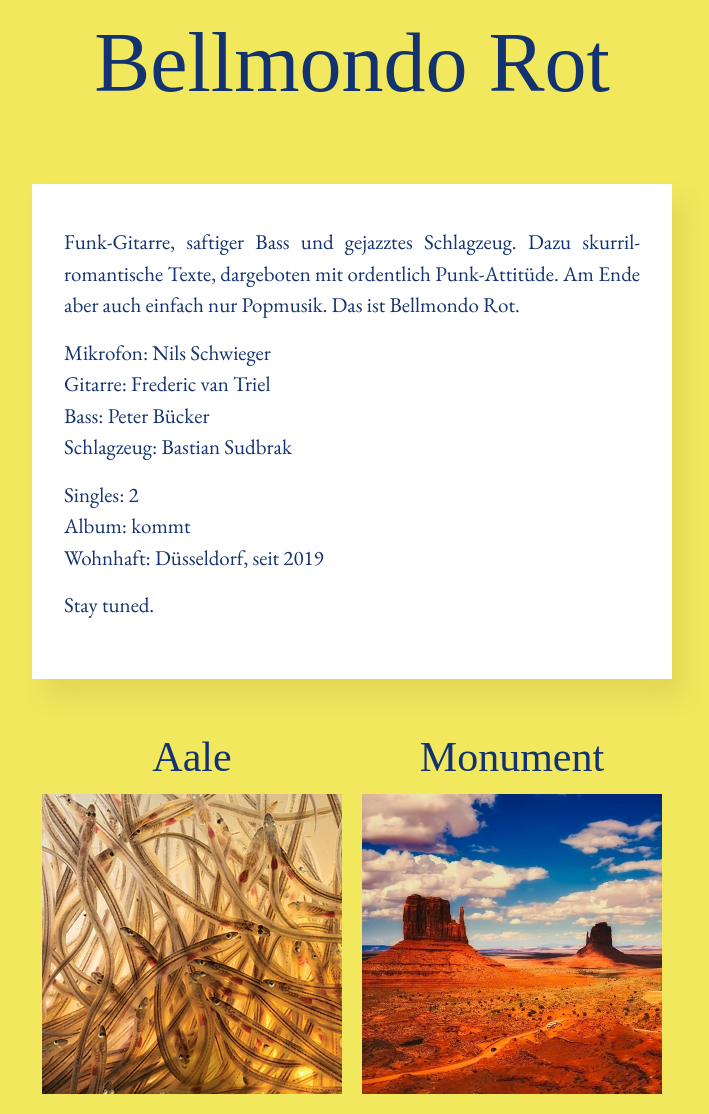
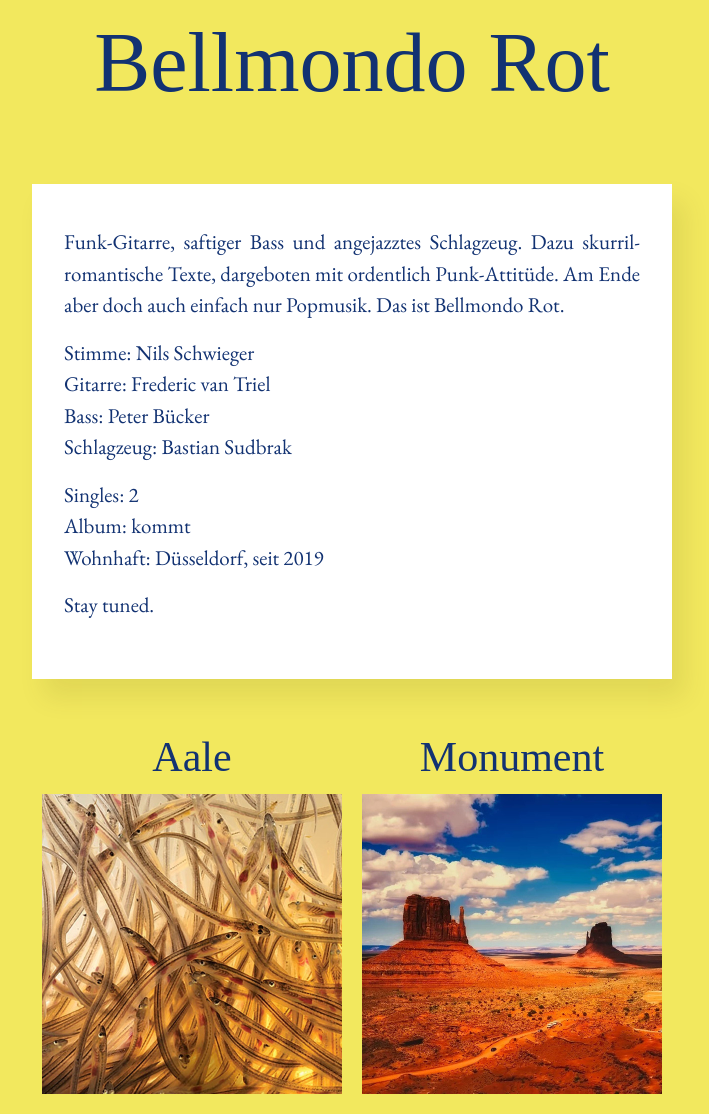
Before and after one commit to naag/belmondo-rot, a Jekyll site: the page built from docs/index.md, in a window 1280 px wide. Shown: the whole page, without its empty margins (288-997 px from the left). Built offline with Jekyll 4.4.1, drawn with Linux system fonts in a browser that asks for light colours; some web fonts are replaced; our own code applies the rules of GitHub Pages for plain Markdown files.

Commit message:
Update text

```diff
--- a/docs/index.md
+++ b/docs/index.md
@@ -4,9 +4,9 @@ title: null
 
 <article class="post h-entry" itemscope itemtype="http://schema.org/BlogPosting" id="main" role="article" aria-label="Content">
   <div class="post-content e-content" itemprop="articleBody">
-	<p>Funk-Gitarre, saftiger Bass und gejazztes Schlagzeug. Dazu skurril-romantische Texte, dargeboten mit ordentlich Punk-Attitüde. Am Ende aber auch einfach nur Popmusik. Das ist Bellmondo Rot.</p>
+	<p>Funk-Gitarre, saftiger Bass und angejazztes Schlagzeug. Dazu skurril-romantische Texte, dargeboten mit ordentlich Punk-Attitüde. Am Ende aber doch auch einfach nur Popmusik. Das ist Bellmondo Rot.</p>
 	<p>
-	Mikrofon: Nils Schwieger<br />
+	Stimme: Nils Schwieger<br />
 	Gitarre: Frederic van Triel<br />
 	Bass: Peter Bücker<br />
 	Schlagzeug: Bastian Sudbrak
```
